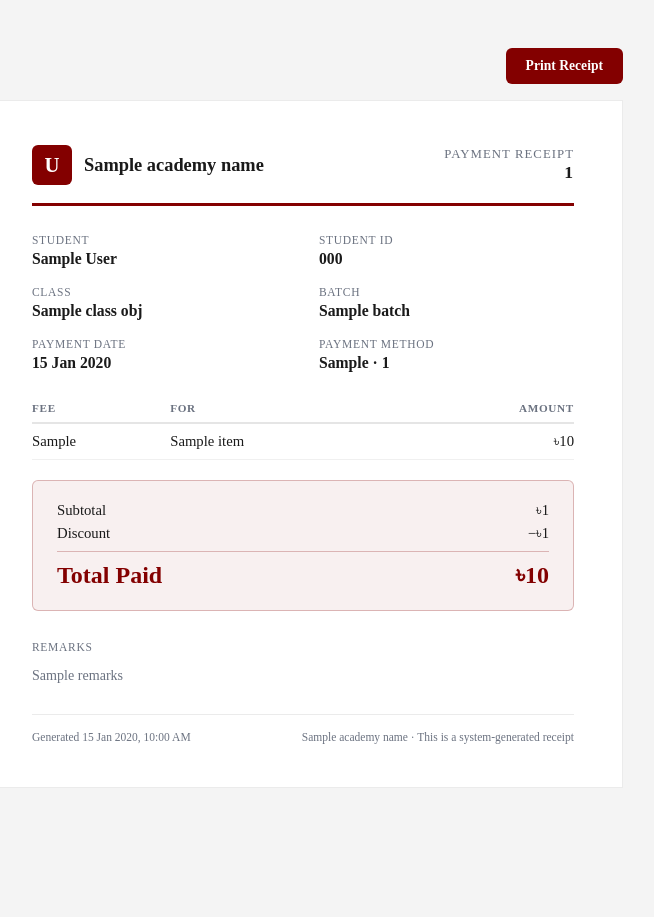
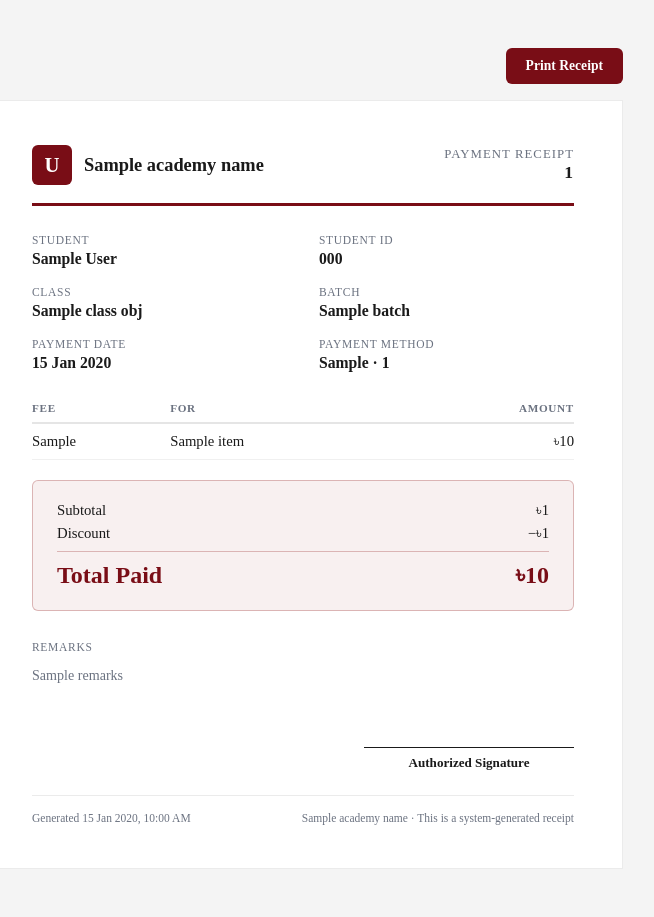
Before and after one commit to rafsanhasanpronoy/Update-IT, a Django app: template core/templates/admin/core/student_payment_receipt.html in a window 1280 px wide. Shown: the whole page, without its empty margins (337-991 px from the left). Before the commit the page ends 744 px from the top, so only its background shows below. Run offline with Django 5.2, Linux system fonts and the light colour scheme; the template is opened without the code that fills it: most values are stand-ins (such as "Sample title", 1, 10 or a date in 2020); parts of the project's set-up code (start-up, migrations or seed data) failed here and were passed over.

Commit message:
Add academy logo watermark and authorized signature to payment receipts

```diff
--- a/core/templates/admin/core/student_payment_receipt.html
+++ b/core/templates/admin/core/student_payment_receipt.html
@@ -5,7 +5,7 @@
 <meta name="viewport" content="width=device-width, initial-scale=1.0">
 <title>Receipt — {{ receipt.student.full_name }} — {{ academy_name }}</title>
 <style>
-  :root { --brand: #830000; --ink: #1A1A1A; --muted: #6B7280; }
+  :root { --brand: #790D16; --ink: #1A1A1A; --muted: #6B7280; }
   * { box-sizing: border-box; }
   body {
     font-family: "Times New Roman", Times, Georgia, serif;
@@ -15,11 +15,33 @@
     background: #f4f4f4;
   }
   .receipt {
+    position: relative;
+    overflow: hidden;
     max-width: 640px;
     margin: 0 auto;
     background: #fff;
     border: 1px solid rgba(0,0,0,0.08);
     padding: 44px 48px;
+  }
+  .receipt-watermark {
+    position: absolute;
+    inset: 0;
+    display: flex;
+    align-items: center;
+    justify-content: center;
+    pointer-events: none;
+    z-index: 0;
+  }
+  .receipt-watermark img {
+    display: block;
+    width: min(72%, 360px);
+    max-height: 360px;
+    object-fit: contain;
+    opacity: 0.10;
+  }
+  .receipt > :not(.receipt-watermark) {
+    position: relative;
+    z-index: 1;
   }
   .receipt-header {
     display: flex;
@@ -122,6 +144,26 @@
     margin: 0 0 4px;
   }
 
+  .authorized-signature {
+    width: 210px;
+    max-width: 48%;
+    margin: 34px 0 24px auto;
+    text-align: center;
+    color: var(--ink);
+    break-inside: avoid;
+    page-break-inside: avoid;
+  }
+  .authorized-signature .signature-line {
+    height: 30px;
+    border-bottom: 1px solid var(--ink);
+    margin-bottom: 7px;
+  }
+  .authorized-signature .signature-label {
+    margin: 0;
+    font-size: 0.82rem;
+    font-weight: 600;
+  }
+
   .receipt-footer {
     border-top: 1px solid rgba(0,0,0,0.08);
     padding-top: 16px;
@@ -166,7 +208,9 @@
   @media print {
     body { background: #fff; padding: 0; }
     .print-bar { display: none; }
-    .receipt { border: none; padding: 0; max-width: none; }
+    .receipt { border: none; padding: 0; max-width: none; overflow: visible; }
+    .receipt-watermark img { opacity: 0.10; }
+    .authorized-signature { margin-top: 28px; }
   }
 </style>
 </head>
@@ -177,6 +221,7 @@
 </div>
 
 <div class="receipt">
+  {% if ACADEMY_LOGO_URL %}<div class="receipt-watermark" aria-hidden="true"><img src="{{ ACADEMY_LOGO_URL }}" alt=""></div>{% endif %}
   <div class="receipt-header">
     <div class="brand-mark">
       {% if ACADEMY_LOGO_URL %}
@@ -262,6 +307,11 @@
   </div>
   {% endif %}
 
+  <div class="authorized-signature">
+    <div class="signature-line"></div>
+    <p class="signature-label">Authorized Signature</p>
+  </div>
+
   <div class="receipt-footer">
     <span>Generated {{ generated_at|date:"d M Y, g:i A" }}</span>
     <span>{{ academy_name }} &middot; This is a system-generated receipt</span>
```
